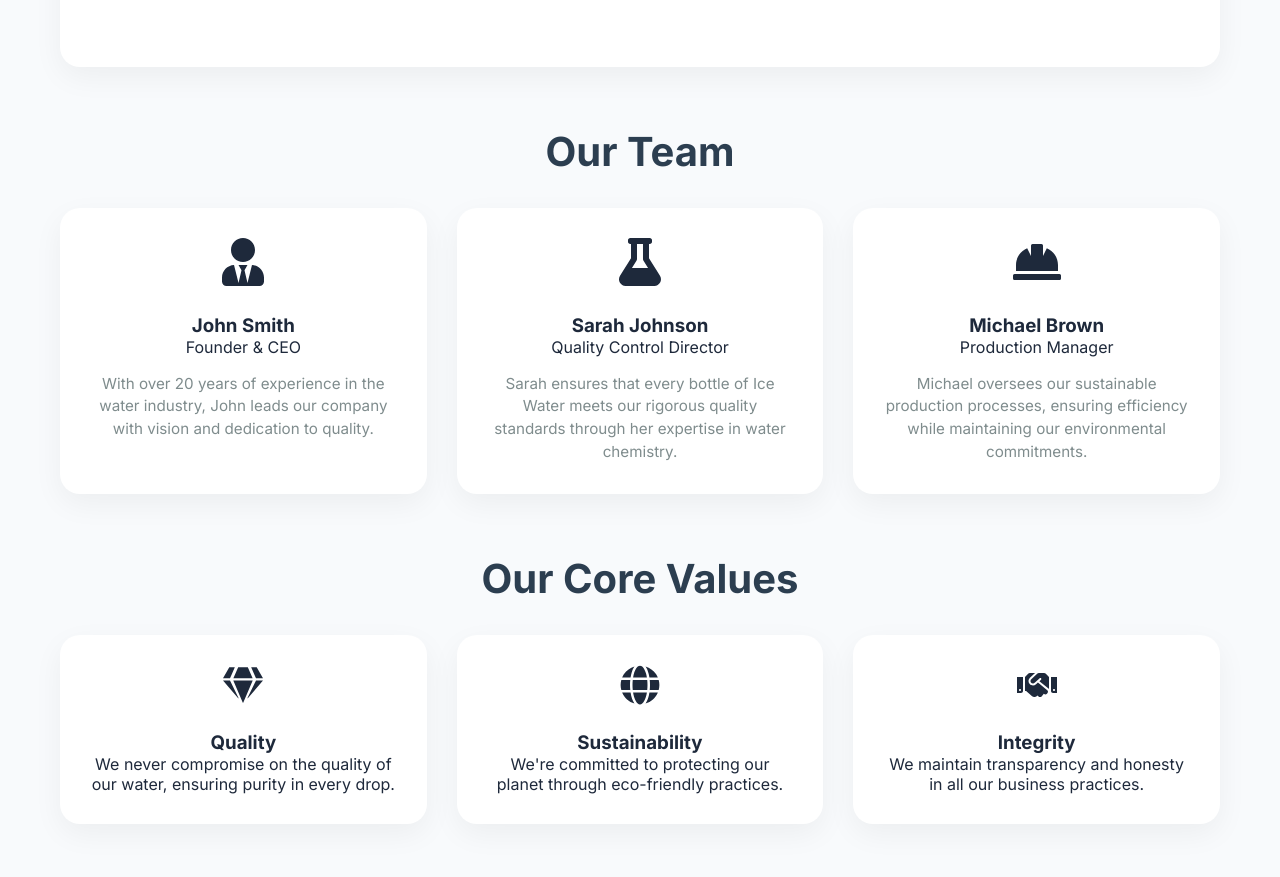
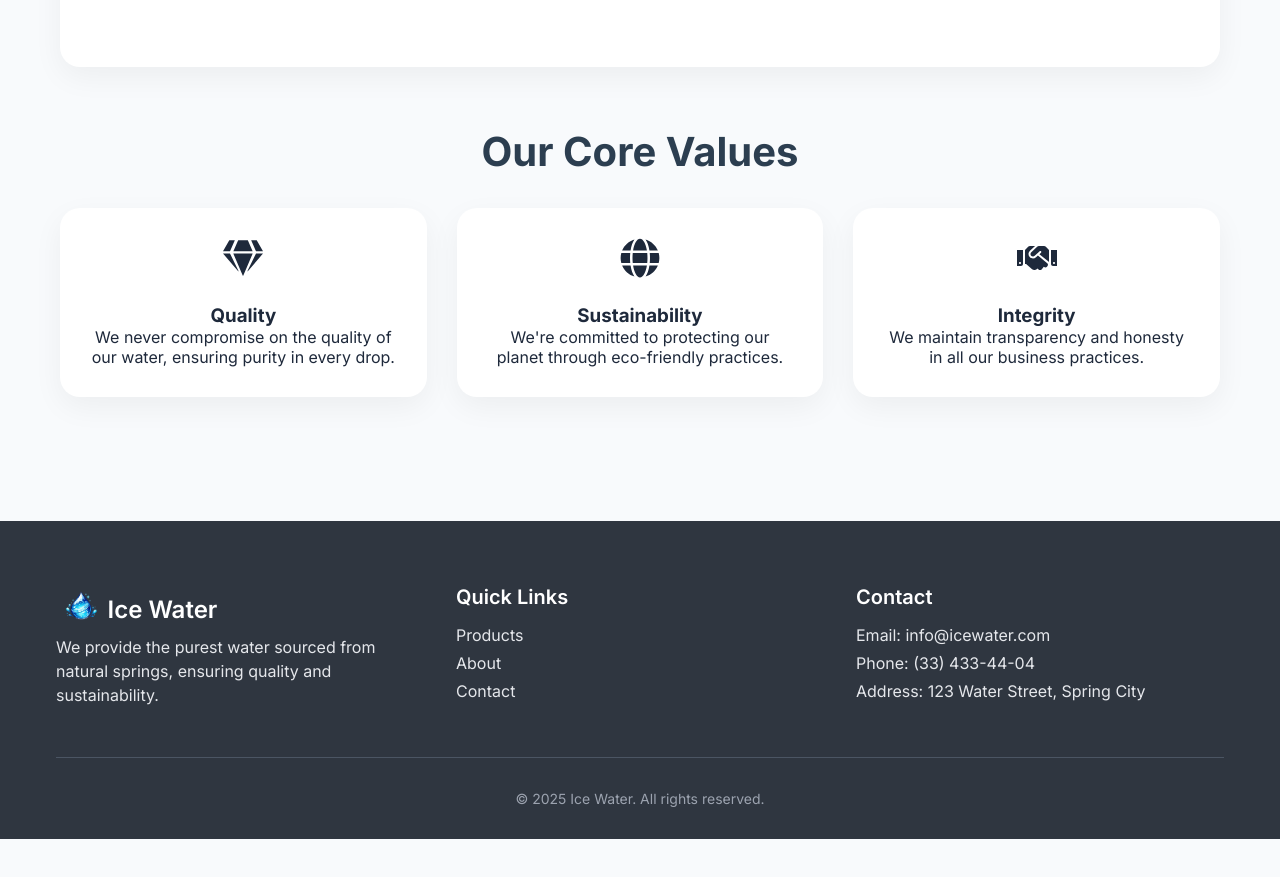
Before and after one commit to RamizMatlabov/My-Project, a Next.js app: page /about in a window 1280 px wide. Shown: the part 1360-2237 px from the top of the page. After the commit the page ends 2199 px from the top, so only its background shows below. Built offline with nearby package versions, Linux system fonts and the light colour scheme; no server answers.

Commit message:
delete teams

```diff
--- a/src/app/about/page.jsx
+++ b/src/app/about/page.jsx
@@ -59,43 +59,6 @@ export default function About() {
           </div>
         </div>
 
-        {/* Team Section */}
-        <section className={styles.teamSection}>
-          <h2>Our Team</h2>
-          <div className={styles.teamGrid}>
-            <div className={styles.teamMember}>
-              <div className={styles.memberIcon}>
-                <FaUserTie />
-              </div>
-              <h3>John Smith</h3>
-              <p>Founder & CEO</p>
-              <div className={styles.memberBio}>
-                <p>With over 20 years of experience in the water industry, John leads our company with vision and dedication to quality.</p>
-              </div>
-            </div>
-            <div className={styles.teamMember}>
-              <div className={styles.memberIcon}>
-                <FaFlask />
-              </div>
-              <h3>Sarah Johnson</h3>
-              <p>Quality Control Director</p>
-              <div className={styles.memberBio}>
-                <p>Sarah ensures that every bottle of Ice Water meets our rigorous quality standards through her expertise in water chemistry.</p>
-              </div>
-            </div>
-            <div className={styles.teamMember}>
-              <div className={styles.memberIcon}>
-                <FaHardHat />
-              </div>
-              <h3>Michael Brown</h3>
-              <p>Production Manager</p>
-              <div className={styles.memberBio}>
-                <p>Michael oversees our sustainable production processes, ensuring efficiency while maintaining our environmental commitments.</p>
-              </div>
-            </div>
-          </div>
-        </section>
-
         {/* Values Section */}
         <section className={styles.valuesSection}>
           <h2>Our Core Values</h2>
--- a/src/styles/About.module.scss
+++ b/src/styles/About.module.scss
@@ -126,48 +126,6 @@
       font-size: 1.5rem;
     }
   }
-}
-
-.teamSection {
-  margin-top: 60px;
-  text-align: center;
-
-  h2 {
-    font-size: 2.5rem;
-    margin-bottom: 2rem;
-    color: #2c3e50;
-  }
-}
-
-.teamGrid {
-  display: grid;
-  grid-template-columns: repeat(auto-fit, minmax(300px, 1fr));
-  gap: 30px;
-  margin-top: 2rem;
-}
-
-.teamMember {
-  background: white;
-  padding: 30px;
-  border-radius: 20px;
-  box-shadow: 0 10px 30px rgba(0, 0, 0, 0.05);
-  transition: transform 0.3s ease;
-
-  &:hover {
-    transform: translateY(-5px);
-  }
-}
-
-.memberIcon {
-  font-size: 3rem;
-  margin-bottom: 1rem;
-}
-
-.memberBio {
-  margin-top: 1rem;
-  font-size: 0.95rem;
-  color: #7f8c8d;
-  line-height: 1.5;
 }
 
 .valuesSection {
```
